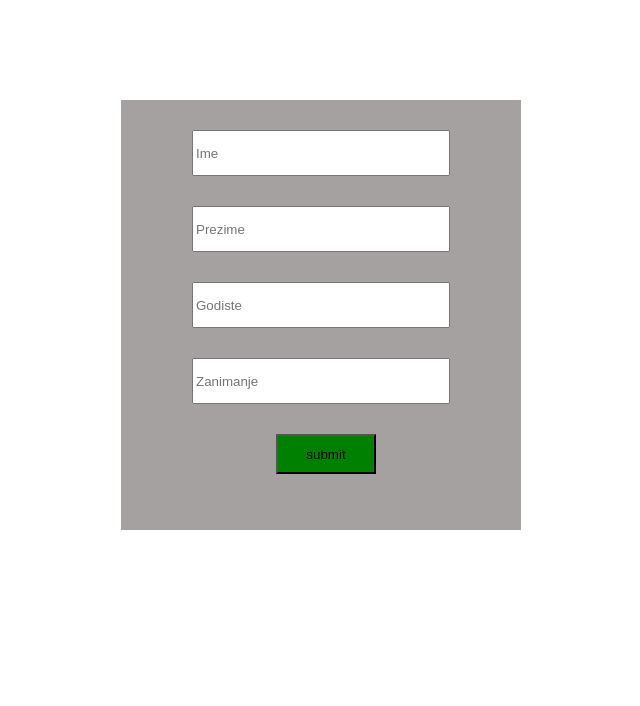
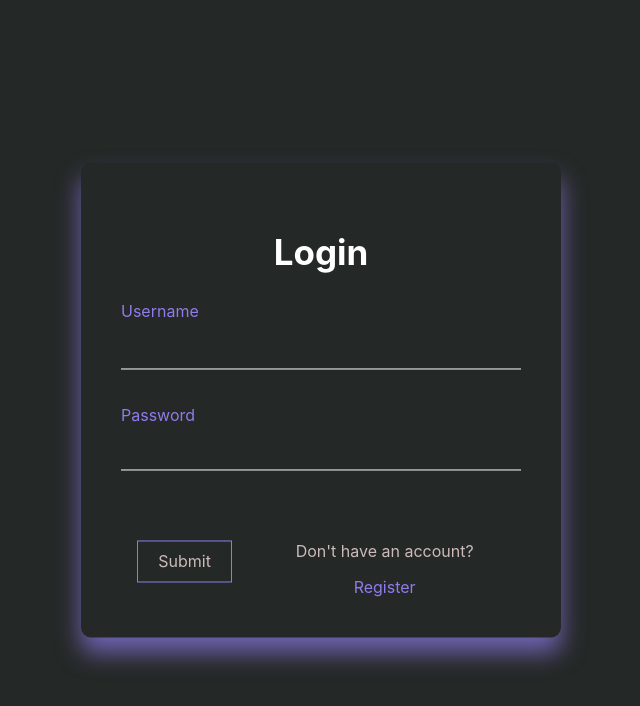
Before and after one commit to aminnicevic04/React-App-NIT, a React (Create React App) app in the folder my-app/: page / in a window 1280 px wide. Shown: the top 706 px of the page, without its empty margins (319-959 px from the left). Built offline with nearby package versions, Linux system fonts and the light colour scheme.

Commit message:
vezbanje

```diff
--- a/my-app/src/App.js
+++ b/my-app/src/App.js
@@ -1,5 +1,6 @@
 import "./App.css";
 // import Card from "./components/Card/Card";
+import Forma1 from "./components/Forma-domaci/forma1";
 import React, { useState, useTransition } from "react";
 
 //JSX
@@ -20,33 +21,37 @@ function App() {
   };
 
   return (
-    <div className="main">
-      <div className="forma">
-        <input
-          placeholder="Ime"
-          value={ime}
-          onChange={(e) => setIme(e.target.value)}
-        ></input>
-        <input
-          placeholder="Prezime"
-          value={prezime}
-          onChange={(e) => setPrezime(e.target.value)}
-        ></input>
-        <input
-          placeholder="Godiste"
-          value={godiste}
-          onChange={(e) => setGodiste(e.target.value)}
-        ></input>
-        <input
-          placeholder="Zanimanje"
-          value={zanimanje}
-          onChange={(e) => setZanimanje(e.target.value)}
-        ></input>
-        <div className="btn">
-          <button onClick={handleSubmit}>submit</button>
-        </div>
-      </div>
-    </div>
+    <>
+      <Forma1 />
+    </>
+
+    // <div className="main">
+    //   <div className="forma">
+    //     <input
+    //       placeholder="Ime"
+    //       value={ime}
+    //       onChange={(e) => setIme(e.target.value)}
+    //     ></input>
+    //     <input
+    //       placeholder="Prezime"
+    //       value={prezime}
+    //       onChange={(e) => setPrezime(e.target.value)}
+    //     ></input>
+    //     <input
+    //       placeholder="Godiste"
+    //       value={godiste}
+    //       onChange={(e) => setGodiste(e.target.value)}
+    //     ></input>
+    //     <input
+    //       placeholder="Zanimanje"
+    //       value={zanimanje}
+    //       onChange={(e) => setZanimanje(e.target.value)}
+    //     ></input>
+    //     <div className="btn">
+    //       <button onClick={handleSubmit}>submit</button>
+    //     </div>
+    //   </div>
+    // </div>
   );
 }
 //use state sluzi da bi cuvali neko stanje koje cemo da menjamo
--- /dev/null
+++ b/my-app/src/components/Forma-domaci/forma1.css
@@ -0,0 +1,83 @@
+body{
+    margin: 0;
+    background-color: #242826;
+}
+.login{
+    position: absolute;
+    top: 50%;
+    left: 50%;
+    width: 400px;
+    padding: 40px;
+    transform: translate(-50%, -50%);
+    background-color: #242826;
+    box-shadow: 0 15px 25px rgba(143, 124, 236, 0.7);
+    border-radius: 10px;
+}
+.login > h2{
+    margin-bottom: 30px;
+    color: white;
+    text-align: center;
+    font-size: 35px;
+}
+#txt, #pass {
+    position: relative;
+    top: 15px;
+    width: 100%;
+    padding: 5px 0;
+    color: white;
+    margin-bottom: 30px;
+    border: none;
+    outline: none;
+    border-bottom: 1px solid white;
+    background-color: transparent;
+}
+.user > label{
+    position: relative;
+    left: 0;
+    top: -83px; /* Promenili smo top na 0, tako da labela neće skakati prilikom unosa teksta */
+    padding: 10px 0;
+    color: #8f7cec;
+    transition: .5s;
+}
+.password > label{
+    position: relative;
+    left: 0;
+    top: -80px; /* Promenili smo top na 0, tako da labela neće skakati prilikom unosa teksta */
+    padding: 10px 0;
+    color: #8f7cec;
+    transition: .5s;
+}
+.submit{
+    padding: 10px 20px;
+    color: #CBB;
+    text-decoration: none;
+    transition: .5s;
+    border: 1px solid #8f7cec;
+    margin: auto;
+}
+.submit:hover{
+    background-color: #8f7cec;
+    color: white;
+    border: 5px;
+    box-shadow: 0px 0px 50px #8f7cec;
+}
+.button{
+    display: flex;
+    margin-top: 20px;
+}
+.register{
+    font: 14px;
+    text-decoration:none;
+    color: #cbb;
+    margin: auto;
+    width: 60%;
+    text-align: center;
+}
+.register p{
+    cursor: pointer;
+}
+.register > a{
+    margin: auto;
+    color: #8f7cec;
+    text-decoration:none;
+}
--- /dev/null
+++ b/my-app/src/components/Forma-domaci/forma1.js
@@ -0,0 +1,30 @@
+import "./forma1.css";
+
+function Forma1() {
+  return (
+    <div class="login">
+      <h2>Login</h2>
+      <form>
+        <div class="user">
+          <input type="text" id="txt" />
+          <label for="txt">Username</label>
+        </div>
+        <div class="password">
+          <input type="password" id="pass" />
+          <label for="pass">Password</label>
+        </div>
+        <div class="button">
+          <a class="submit" href="#">
+            Submit
+          </a>
+          <div class="register">
+            <p>Don't have an account?</p>
+            <a href="#">Register</a>
+          </div>
+        </div>
+      </form>
+    </div>
+  );
+}
+
+export default Forma1;
```
